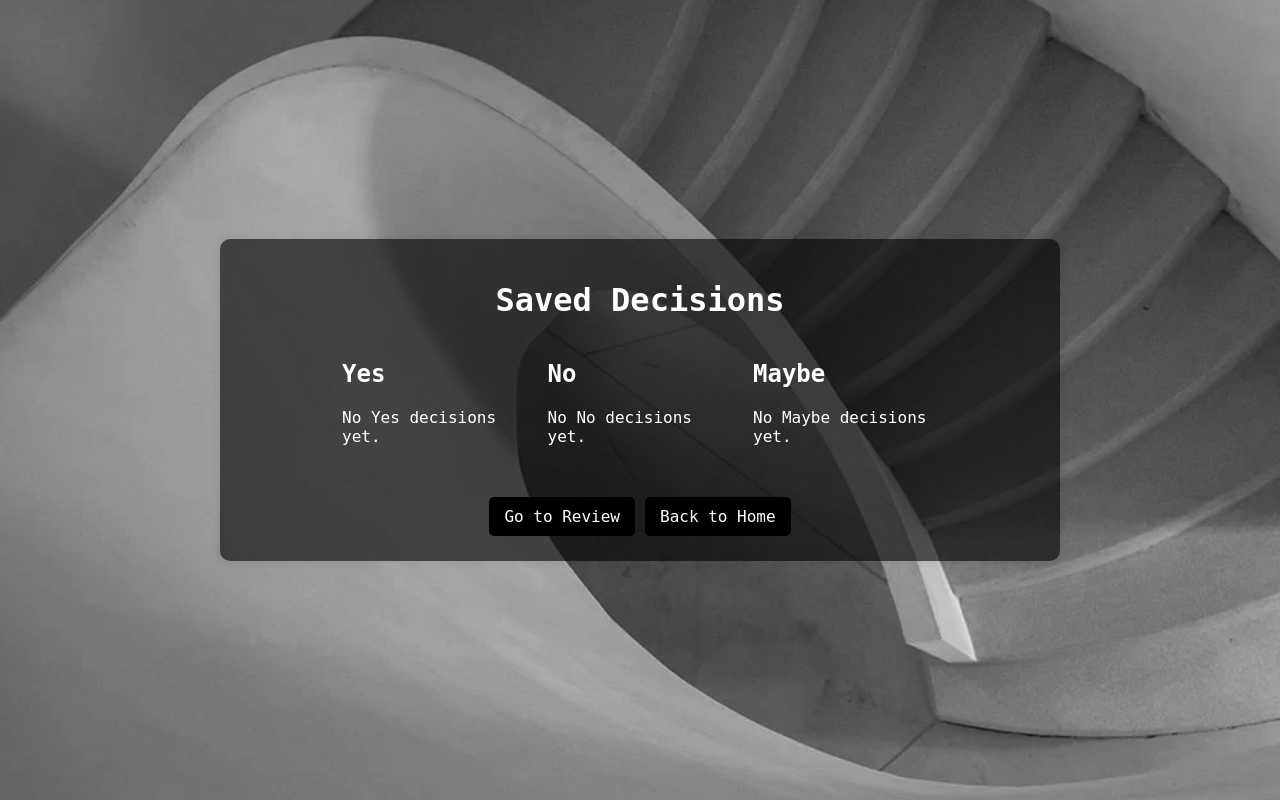
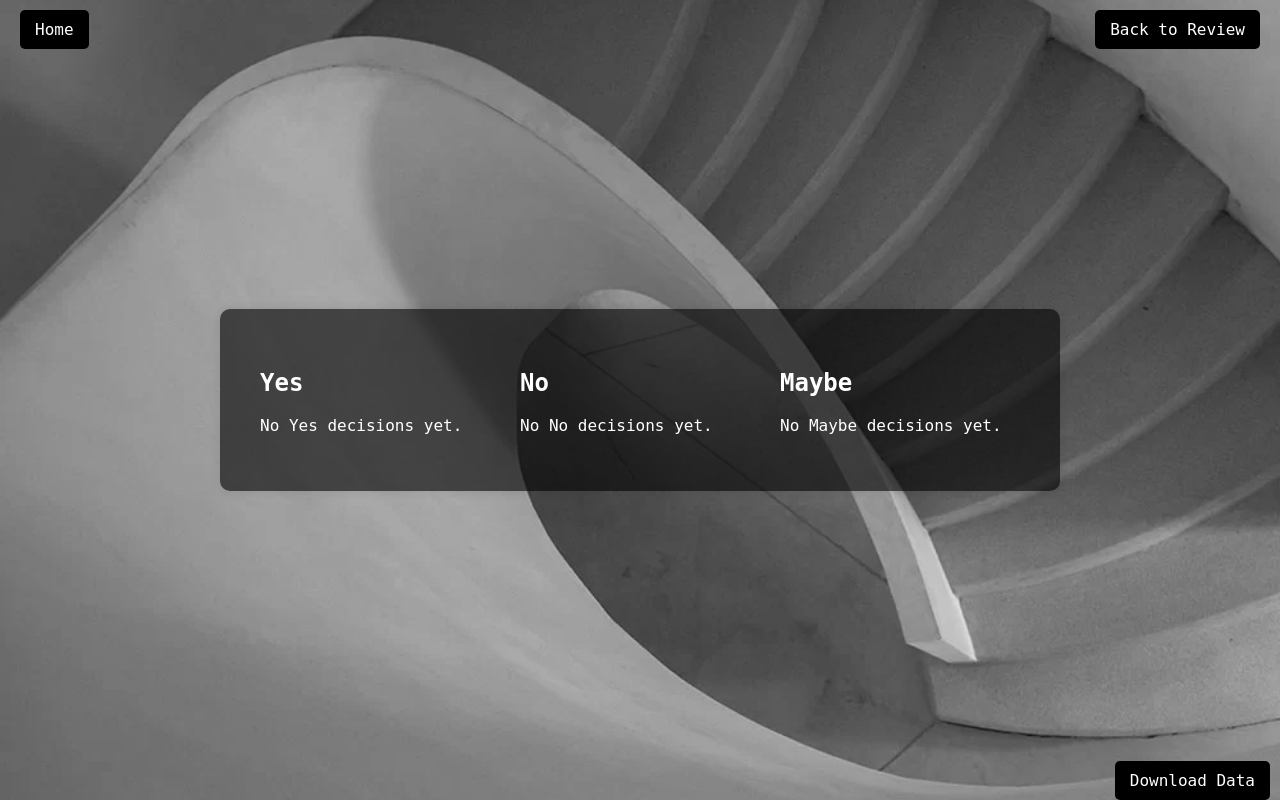
Before and after one commit to huncuti/pippi, a Flask app: page /library in a window 1280 px wide. Run offline with Flask 3, Linux system fonts and the light colour scheme; parts of the project's set-up code (start-up, migrations or seed data) failed here and were passed over.

Commit message:
Initial commit: Added review app files

```diff
--- a/app.py
+++ b/app.py
@@ -3,20 +3,50 @@ import pandas as pd
 import io
 import logging
 import secrets
+import threading
+import time
+import openpyxl
+import os
 
 app = Flask(__name__)
-app.secret_key = secrets.token_hex(16)  # Generate and use a secure secret key
-
-# Configure logging
+app.secret_key = secrets.token_hex(16)
 logging.basicConfig(level=logging.DEBUG)
 
-# Load the data
 file_path = "/Users/ircase/Desktop/Medical devices review all in one.xlsx"
-df = pd.read_excel(file_path)
+try:
+    df = pd.read_excel(file_path)
+except FileNotFoundError:
+    logging.error(f"File not found: {file_path}")
+    df = pd.DataFrame()
+except Exception as e:
+    logging.error(f"An error occurred while loading the file: {e}")
+    df = pd.DataFrame()
 
-# Initialize counters
 current_product_index = 0
 decisions = []
+DECISIONS_FILE = 'data/decisions.xlsx'
+os.makedirs('data', exist_ok=True)
+
+def save_decisions_to_excel():
+    global decisions
+    if decisions:
+        try:
+            if os.path.exists(DECISIONS_FILE):
+                workbook = openpyxl.load_workbook(DECISIONS_FILE)
+                sheet = workbook.active
+            else:
+                workbook = openpyxl.Workbook()
+                sheet = workbook.active
+                sheet.append(['Product ID', 'Decision'])
+
+            for decision in decisions:
+                sheet.append([decision['Product ID'], decision['Decision']])
+
+            workbook.save(DECISIONS_FILE)
+            logging.debug("Decisions saved to Excel.")
+            #Do not clear decisions here, as it is needed for the download function.
+        except Exception as e:
+            logging.error(f"Error saving decisions to Excel: {e}")
 
 @app.route('/')
 def index():
@@ -39,6 +69,11 @@ def review():
     if request.method == 'POST':
         decision = request.form.get('decision')
         device_name = df.iloc[current_product_index]['Device name']
+        try:
+            product_id = df.iloc[current_product_index]['Product ID']
+        except KeyError:
+            logging.error("Product ID column not found in excel file.")
+            product_id = "Product ID not found"
 
         logging.debug(f'Received decision: {decision} for device: {device_name}')
 
@@ -57,7 +92,8 @@ def review():
                 session['decided_maybe'].append({'Device name': device_name})
                 print(f"Added '{device_name}' to 'maybe' category. Session: {session['decided_maybe']}")
 
-            decisions.append({'Device name': device_name, 'Decision': decision})
+            decisions.append({'Product ID': product_id, 'Decision': decision})
+            save_decisions_to_excel()
             current_product_index += 1
         else:
             current_product_index += 1
@@ -67,8 +103,8 @@ def review():
         product = df.iloc[current_product_index].to_dict()
         logging.debug(f'Sending product data: {product}')
     except IndexError:
-        logging.debug('No more products, redirecting to summary page')
-        return redirect(url_for('summary'))
+        logging.debug('No more products, redirecting to library page')
+        return redirect(url_for('library'))
 
     return render_template('review.html', product=product, current_product_index=current_product_index)
 
@@ -87,27 +123,6 @@ def change_decision(direction):
 
     return redirect(url_for('review'))
 
-@app.route('/summary')
-def summary():
-    logging.debug('Rendering summary page')
-    return render_template('summary.html', decided_category_yes=session.get('decided_yes', []),
-                           decided_category_no=session.get('decided_no', []),
-                           decided_category_maybe=session.get('decided_maybe', []))
-
-@app.route('/download_data')
-def download_data():
-    df_export = df.copy()
-    df_export['Decision'] = df_export['Device name'].map({d['Device name']: d['Decision'] for d in decisions})
-
-    output = io.BytesIO()
-    writer = pd.ExcelWriter(output, engine='xlsxwriter')
-    df_export.to_excel(writer, sheet_name='Sheet1', index=False)
-    writer._save()
-    output.seek(0)
-
-    logging.debug('Downloading data')
-    return send_file(output, as_attachment=True, download_name='exported_data.xlsx')
-
 @app.route('/library')
 def library():
     logging.debug('Rendering library page')
@@ -120,5 +135,30 @@ def library():
                            decided_no=session.get('decided_no', []),
                            decided_maybe=session.get('decided_maybe', []))
 
+@app.route('/download_data')
+def download_data():
+    df_export = df.copy()
+    decision_map = {}
+    for item in session.get('decided_yes', []) :
+        decision_map[item['Device name']] = 'yes'
+    for item in session.get('decided_no', []) :
+        decision_map[item['Device name']] = 'no'
+    for item in session.get('decided_maybe', []) :
+        decision_map[item['Device name']] = 'maybe'
+
+    if 'Device name' in df_export.columns:
+        df_export['Decision'] = df_export['Device name'].map(decision_map)
+    else:
+        logging.error("Device name column not found in df_export.")
+        df_export['Decision'] = "Device name column not found."
+    output = io.BytesIO()
+    writer = pd.ExcelWriter(output, engine='xlsxwriter')
+    df_export.to_excel(writer, sheet_name='Sheet1', index=False)
+    writer._save()
+    output.seek(0)
+
+    logging.debug('Downloading data')
+    return send_file(output, as_attachment=True, download_name='exported_data.xlsx')
+
 if __name__ == '__main__':
     app.run(debug=True)
--- a/static/styles.css
+++ b/static/styles.css
@@ -4,15 +4,11 @@ body {
     padding: 0;
     font-family: 'Fira Code', monospace;
     color: #fff;
-    height: 100vh;
-    display: flex;
+    display: flex; /* Use flexbox for centering */
     justify-content: center;
     align-items: center;
-    flex-direction: column;
-    min-height: 100vh;
+    min-height: 100vh; /* Use min-height to allow content to expand */
     background-color: #f4f4f4;
-
-}
 }
 
 /* Background for review.html */
@@ -21,48 +17,71 @@ body.review-page {
     background-size: cover;
 }
 
-/* Navigation Bar for review.html (Home and Library buttons) */
+/* Background for library.html */
+body.library-page {
+    background: url('{{ url_for('static', filename='library.webp') }}') no-repeat center center fixed;
+    background-size: cover;
+}
+
+/* Navigation Bar (Home and Library buttons) for review.html */
 .nav-bar {
-    position: absolute;
+    position: fixed;
     top: 10px;
+    width: 100%;
     display: flex;
     justify-content: space-between;
-    width: 100%;
     padding: 0 20px;
+    z-index: 10;
 }
 
-.nav-button {
-    background-color: rgba(0, 0, 0, 0.8);
+.nav-bar a {
+    background-color: black;
     color: white;
-    padding: 10px 20px;
+    padding: 10px 15px;
+    text-decoration: none;
     border-radius: 5px;
-    cursor: pointer;
-    font-size: 1rem;
-    text-decoration: none;
-    transition: background-color 0.3s ease;
 }
 
-.nav-button:hover {
-    background-color: rgba(0, 0, 0, 1);
+/* Download Data Button (Bottom Right) for library.html */
+.download-button-container {
+    position: fixed;
+    bottom: 10px;
+    right: 10px;
+    z-index: 10;
 }
 
-/* Unified Container for review.html */
-.review-page .container-wrapper {
-    display: flex;
-    justify-content: center;
-    align-items: center;
-    flex-direction: column;
+.download-button-container a {
+    background-color: black;
+    color: white;
+    padding: 10px 15px;
+    text-decoration: none;
+    border-radius: 5px;
+}
+
+/* Unified Container for review.html and library.html */
+.container-wrapper {
     width: 80%;
     max-width: 800px;
     background: rgba(0, 0, 0, 0.6);
     padding: 20px;
     border-radius: 10px;
     box-shadow: 0 0 10px rgba(0, 0, 0, 0.1);
-    text-align: center;
     color: white;
+    margin: 20px auto; /* Default margin for review.html and library.html */
+    display: flex;
+    flex-direction: column; /* Ensure content is in a column */
+    align-items: center; /* Center content horizontally */
+    text-align: center; /* Center text within the container */
 }
 
-/* Product Details and Review Options Styling - REMOVED WHITE BACKGROUND */
+/* Special styling for index.html container */
+body:not(.review-page):not(.library-page) .container-wrapper {
+    margin: auto; /* Centering for index.html */
+    position: static; /* Use static positioning */
+    transform: none; /* remove transform */
+}
+
+/* Product Details and Review Options Styling */
 #product-details {
     padding: 20px;
     margin: 10px;
@@ -78,8 +97,8 @@ body.review-page {
     margin-top: 10px;
 }
 
-/* Styling for the "Show More" button - BLACK BACKGROUND */
-.button {
+/* Styling for the "Show More" button, nav-links and submit button */
+.button, .nav-link, .submit-button {
     background-color: black;
     color: white;
     padding: 10px 15px;
@@ -87,58 +106,15 @@ body.review-page {
     border-radius: 5px;
     cursor: pointer;
     margin: 5px;
+    text-decoration: none;
+    font-family: 'Fira Code', monospace; /* Consistent font for buttons */
 }
 
-.button:hover {
-    background-color: #333; /* Darker black on hover */
+.button:hover, .nav-link:hover, .submit-button:hover {
+    background-color: #333;
 }
 
-/* Styling for the navigation links */
-.nav-link {
-    background-color: black; /* Black boxes */
-    color: white;
-    padding: 10px 15px;
-    border: none;
-    border-radius: 5px;
-    cursor: pointer;
-    margin: 5px;
-    text-decoration: none;
-}
 
-.nav-link:hover {
-    background-color: #333; /* Darker black on hover */
-}
-
-/* Styling for the radio buttons and labels - INLINE LAYOUT */
-.radio-group {
-    display: flex;
-    align-items: center;
-    justify-content: center;
-}
-
-.radio-group label {
-    margin-right: 10px;
-}
-
-.radio-group input[type="radio"] {
-    margin-right: 5px;
-}
-
-/* Submit Button Styling */
-.submit-button {
-    background-color: rgba(0, 0, 0, 0.8);
-    color: white;
-    padding: 10px 20px;
-    border: none;
-    border-radius: 5px;
-    cursor: pointer;
-    font-size: 1rem;
-    margin-left: 10px;
-    transition: background-color 0.3s ease;
-}
-
-.submit-button:hover {
-    background-color: rgba(0, 0, 0, 1);
 }
 
 /* Expandable Text */
@@ -151,20 +127,36 @@ body.review-page {
     margin-top: 10px;
     font-size: 16px;
     line-height: 1.5;
-    max-height: 100px; /* Adjust as needed */
+    max-height: 100px;
     overflow: hidden;
     transition: max-height 0.3s ease-in-out;
 }
 
 .text-content.expanded {
-    max-height: 500px; /* Adjust as needed */
+    max-height: 500px;
 }
 
 /* Navigation Links Container */
 #nav-links {
-    margin-top: 30px; /* Bigger space between submit row and nav links */
+    margin-top: 30px;
     display: flex;
-    justify-content: center; /* Center nav links */
+    justify-content: center;
+}
+
+/* Category Columns for library.html */
+.category-column {
+    width: 30%;
+    padding: 20px;
+    overflow-y: auto;
+    height: calc(100vh - 100px);
+    box-sizing: border-box;
+    text-align: left;
+}
+
+.product-list {
+    list-style: none;
+    padding: 0;
+    word-wrap: break-word;
 }
 
 /* Mobile Responsiveness */
@@ -195,30 +187,3 @@ body.review-page {
         padding: 8px 16px;
     }
 }
-/* Styling for Library.html */
-
-.container-wrapper {
-    width: 80%;
-    max-width: 800px;
-    background: rgba(0, 0, 0, 0.6);
-    padding: 20px;
-    border-radius: 10px;
-    box-shadow: 0 0 10px rgba(0, 0, 0, 0.1);
-    text-align: center;
-    color: white;
-    margin: 20px auto;
-}
-
-.category-column {
-    width: 30%;
-    text-align: left;
-}
-
-.product-list {
-    list-style-type: none;
-    padding: 0;
-}
-
-.product-list li {
-    margin-bottom: 5px;
-}
--- a/templates/library.html
+++ b/templates/library.html
@@ -6,21 +6,76 @@
     <title>Library</title>
     <link rel="stylesheet" href="{{ url_for('static', filename='styles.css') }}">
     <style>
-      body.review-page {
+        body.library-page {
             background: url('{{ url_for('static', filename='library.webp') }}') no-repeat center center fixed;
             background-size: cover;
         }
         body {
             cursor: url('{{ url_for('static', filename='p.png') }}'), auto;
         }
+        .top-buttons {
+            position: fixed;
+            top: 10px;
+            width: 100%;
+            display: flex;
+            justify-content: space-between;
+            padding: 0 20px;
+            box-sizing: border-box;
+            z-index: 10;
+        }
+        .top-buttons a {
+            background-color: black;
+            color: white;
+            padding: 10px 15px;
+            text-decoration: none;
+            border-radius: 5px;
+        }
+        .download-button-container {
+            position: fixed;
+            bottom: 10px;
+            right: 10px;
+            z-index: 10;
+        }
+        .download-button-container a {
+             background-color: black;
+            color: white;
+            padding: 10px 15px;
+            text-decoration: none;
+            border-radius: 5px;
+        }
+        .category-row {
+            display: flex;
+            justify-content: center; /* Center the row horizontally */
+            width: 100%;
+            padding: 20px 0;
+            box-sizing: border-box;
+        }
+        .category-item {
+            width: 30%;
+            text-align: left;
+            overflow-y: auto;
+            max-height: calc(100vh - 150px);
+            margin: 0 10px; /* Add some horizontal spacing between items */
+        }
+        .product-list {
+            list-style: none;
+            padding: 0;
+            word-wrap: break-word;
+        }
+        .container-wrapper {
+            margin-top: 50px;
+            margin-bottom: 50px;
+        }
     </style>
 </head>
-<body class="review-page">
+<body class="library-page">
+    <div class="top-buttons">
+        <a href="{{ url_for('index') }}">Home</a>
+        <a href="{{ url_for('review') }}">Back to Review</a>
+    </div>
     <div class="container-wrapper">
-        <h1>Saved Decisions</h1>
-
-        <div style="display: flex; justify-content: space-around;">
-            <div class="category-column">
+        <div class="category-row">
+            <div class="category-item">
                 <h2>Yes</h2>
                 <ul class="product-list">
                     {% if decided_yes %}
@@ -32,8 +87,7 @@ body {
                     {% endif %}
                 </ul>
             </div>
-
-            <div class="category-column">
+            <div class="category-item">
                 <h2>No</h2>
                 <ul class="product-list">
                     {% if decided_no %}
@@ -45,8 +99,7 @@ body {
                     {% endif %}
                 </ul>
             </div>
-
-            <div class="category-column">
+            <div class="category-item">
                 <h2>Maybe</h2>
                 <ul class="product-list">
                     {% if decided_maybe %}
@@ -59,11 +112,9 @@ body {
                 </ul>
             </div>
         </div>
-
-        <div id="nav-links">
-            <a href="{{ url_for('review') }}" class="nav-link">Go to Review</a>
-            <a href="{{ url_for('index') }}" class="nav-link">Back to Home</a>
     </div>
+    <div class="download-button-container">
+        <a href="{{ url_for('download_data') }}">Download Data</a>
     </div>
 </body>
 </html>
```
Also changed, not shown: templates/review.html (+35 -3 lines), templates/index.html (indentation only), 2 other files. Lines whose indentation alone changed are shown as unchanged.
